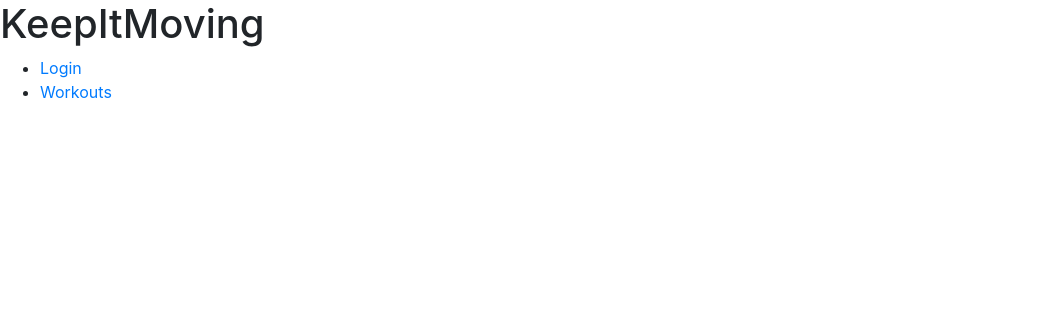
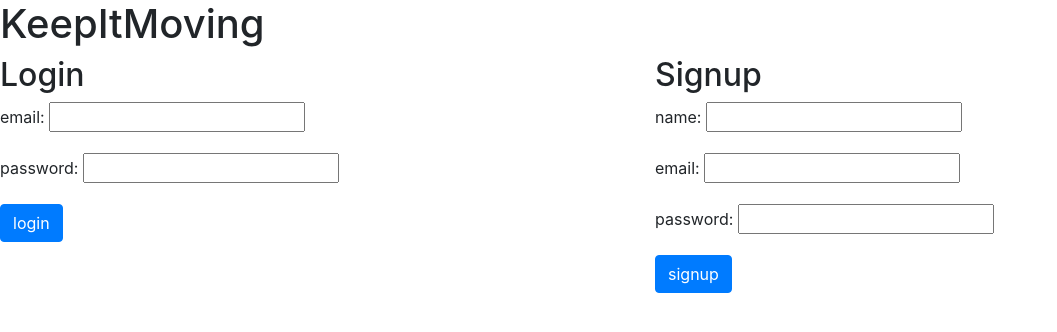
Before and after one commit to Trgrf/KeepItMoving, a website: page public/index.html in a window 1280 px wide. Shown: the whole page, without its empty margins (0-1057 px from the left). Drawn offline with nearby package versions, Linux system fonts and the light colour scheme; files that its build step writes are made by us from their sources.

```diff
--- a/public/index.html
+++ b/public/index.html
@@ -13,19 +13,49 @@
 <body>
     <h1>KeepItMoving</h1>
 
-    <nav>
-        <ul>
-            <li>
-                <a href="#login">Login</a>
-            </li>
-            <li>
-                <a href="#workout">Workouts</a>
-            </li>
-        </ul>
-    </nav>
+    <div class="row">
+        <div class="col-md-6">
+          <h2>Login</h2>
 
-<script src="https://cdnjs.cloudflare.com/ajax/libs/jquery/3.5.1/jquery.slim.min.js"></script>
+          <form class="form login-form">
+            <div class="form-group">
+              <label for="email-login">email:</label>
+              <input class="form-input" type="text" id="email-login" />
+            </div>
+            <div class="form-group">
+              <label for="password-login">password:</label>
+              <input class="form-input" type="password" id="password-login" />
+            </div>
+            <div class="form-group">
+              <button class="btn btn-primary" type="submit">login</button>
+            </div>
+          </form>
+        </div>
+        <div class="col-md-6">
+          <h2>Signup</h2>
+
+          <form class="form signup-form">
+            <div class="form-group">
+              <label for="name-signup">name:</label>
+              <input class="form-input" type="text" id="name-signup" />
+            </div>
+            <div class="form-group">
+              <label for="email-signup">email:</label>
+              <input class="form-input" type="text" id="email-signup" />
+            </div>
+            <div class="form-group">
+              <label for="password-signup">password:</label>
+              <input class="form-input" type="password" id="password-signup" />
+            </div>
+            <div class="form-group">
+              <button class="btn btn-primary" type="submit">signup</button>
+            </div>
+          </form>
+        </div>
+      </div>
+
 <script src="https://cdnjs.cloudflare.com/ajax/libs/popper.js/1.16.1/umd/popper.min.js"></script>
 <script src="https://cdnjs.cloudflare.com/ajax/libs/twitter-bootstrap/4.6.0/js/bootstrap.min.js"></script>
+<script src="script/login.js"></script>
 </body>
 </html>
```
Also changed, not shown: public/script/profile.js (+10 -10 lines), routes/landingRoutes.js (+10 -10 lines).
